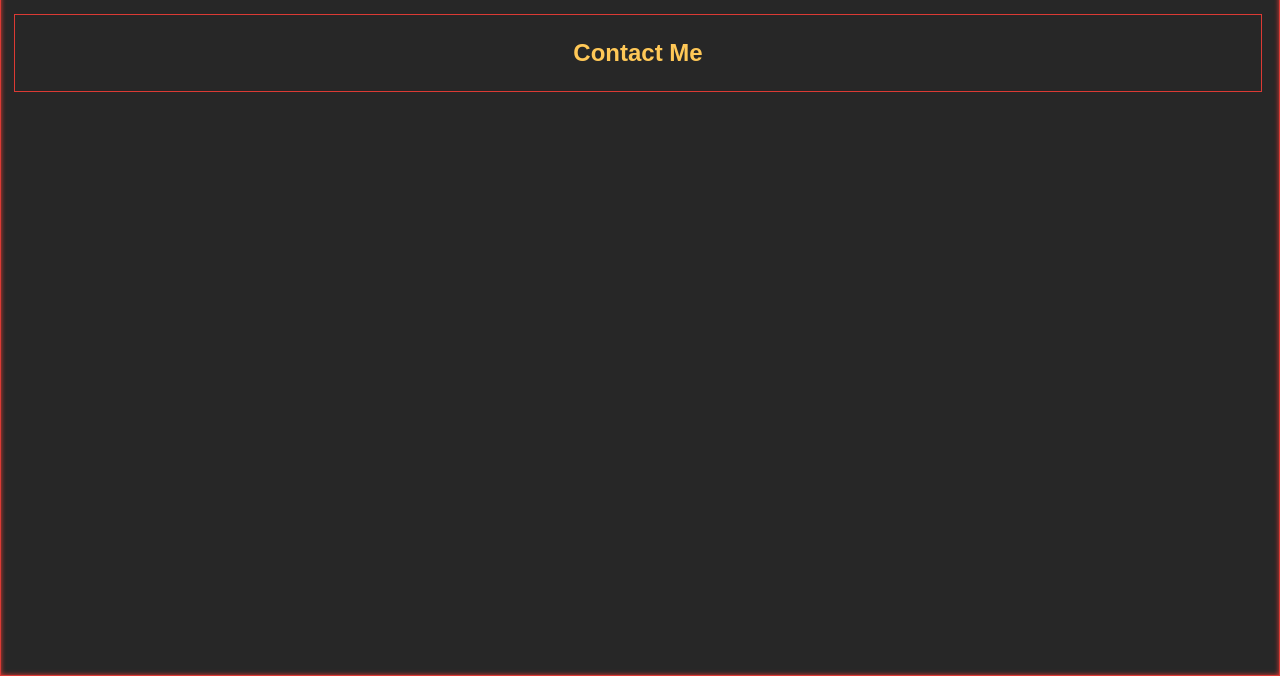
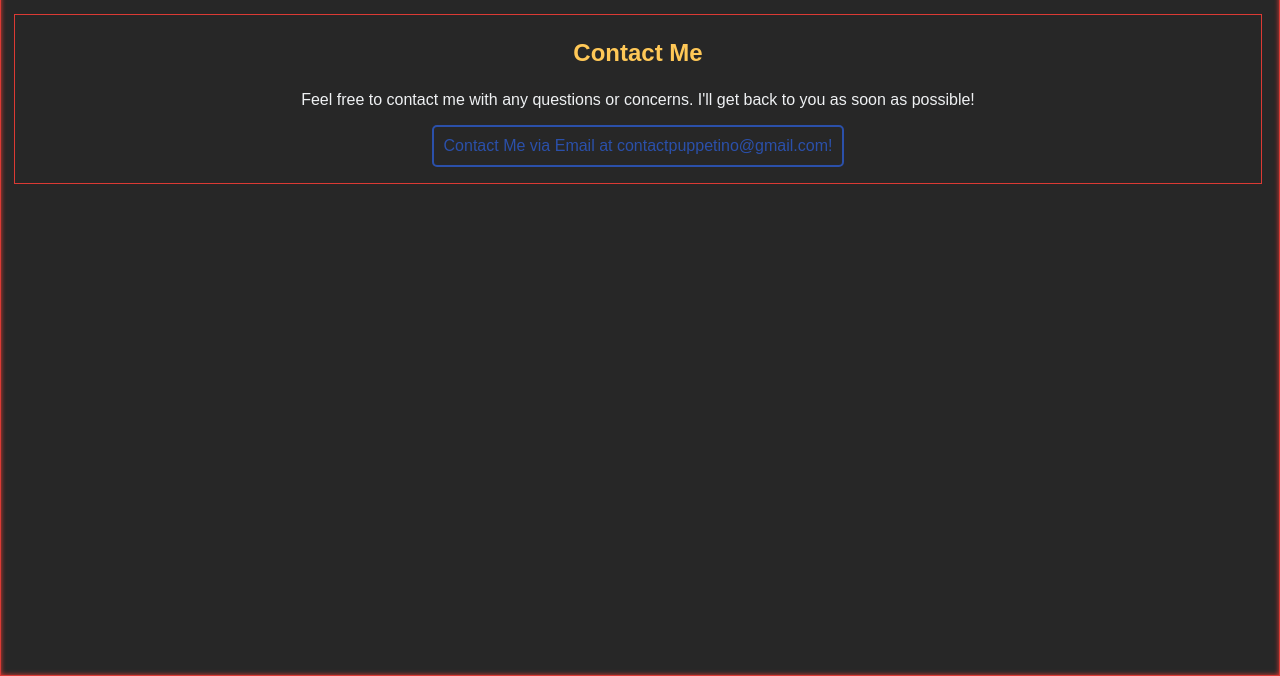
Before and after one commit to Puppetino/puppetino.github.io, a plain HTML site: page pages/contact.html in a window 1280 px wide. Shown: the part 124-800 px from the top of the page. Drawn offline with Linux system fonts and the light colour scheme.

Commit message:
Worked on the contact page

```diff
--- a/pages/contact.html
+++ b/pages/contact.html
@@ -22,6 +22,12 @@
     <main>
         <div class="container border-red">
             <h2 class="title-h2">Contact Me</h2>
+            <div class="text">
+                <p>Feel free to contact me with any questions or concerns. I'll get back to you as soon as possible!</p>
+            </div>
+            <div class="email-container">
+                <a href="mailto:contactpuppetino@gmail.com" target="_blank" class="email">Contact Me via Email at contactpuppetino@gmail.com!</a>
+            </div>
         </div>
     </main>
 </body>
--- a/style.css
+++ b/style.css
@@ -313,7 +313,7 @@ header {
     width: 95%;
     margin: 10px auto;
     transition: 0.2s;
-    line-height: 150px;
+    align-items: center;
 }
 
 .game-card h3 {
@@ -332,3 +332,31 @@ header {
     width: auto;
     margin: 0 10px 0 0;
 }
+
+.email {
+    width: auto;
+    margin: 0 auto;
+    padding: 10px;
+    color: var(--sapphire);
+    border: 2px solid var(--sapphire);
+    border-radius: 5px;
+    transition: 0.2s;
+    text-decoration: none;
+}
+
+.email:hover {
+    cursor: pointer;
+    transition: 0.2s;
+    background-color: var(--sapphire);
+    color: var(--antiflash-white);
+    text-decoration: none;
+    box-shadow: 0 0 10px var(--sapphire);
+}
+
+.email-container {
+    width: 100%;
+    height: fit-content;
+    margin: 1rem auto;
+    display: flex;
+    justify-content: center;
+}
```
